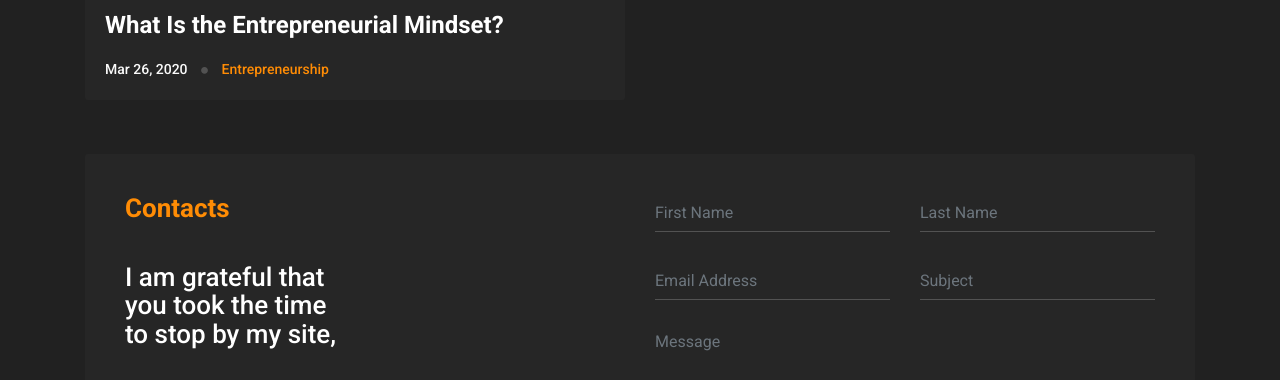
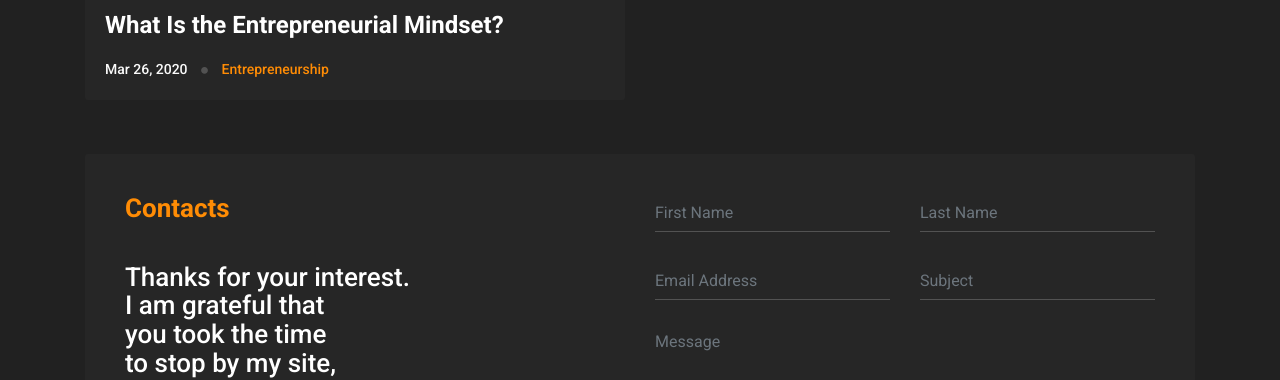
Before and after one commit to MAlkabbani/MAlkabbani, a plain HTML site: page index.html in a window 1280 px wide. Shown: the part 3795-4175 px from the top of the page. Drawn offline with Linux system fonts and the light colour scheme.

Commit message:
Update index.html
txt update

```diff
--- a/index.html
+++ b/index.html
@@ -765,7 +765,7 @@
                             <div class="section-title section-title-left">
                                 <h3>Contacts</h3>
                             </div>
-                            <h3>I am grateful that <br> you took the time <br>to stop by my site, </h3>
+                            <h3>Thanks for your interest. <br>I am grateful that <br> you took the time <br>to stop by my site, <br>Here are my contacts:</h3>
                             <br><br>
                             <ul>
                                 <li>
```
